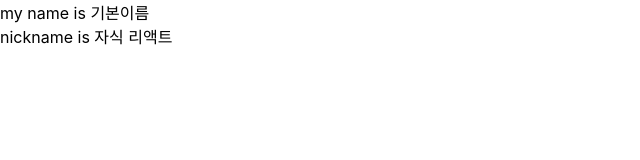
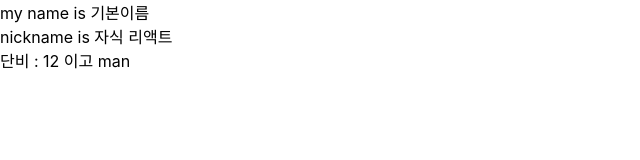
Before and after one commit to bohyun611kim/hello-react, a React (Create React App) app: page / in a window 1280 px wide. Shown: the top 160 px of the page, without its empty margins (0-640 px from the left). Built offline with nearby package versions, Linux system fonts and the light colour scheme.

Commit message:
비구조화 props 추가 테스트

```diff
--- a/src/MyComponent.js
+++ b/src/MyComponent.js
@@ -2,11 +2,12 @@ import React from 'react';
 
 const MyComponent = (props) => {
     console.log(props);
-    const { name, children } = props;
+    const { name, children, age, sex } = props;
     return (
         <div>
             my name is {name} <br />
-            nickname is {children}
+            nickname is {children} <br />
+            단비 : {age} 이고 {sex}
         </div>
     );
 };
@@ -14,6 +15,8 @@ const MyComponent = (props) => {
 // 기본값 설정
 MyComponent.defaultProps = {
     name: '기본이름',
+    age: 12,
+    sex: 'man',
 };
 
 export default MyComponent;
```
